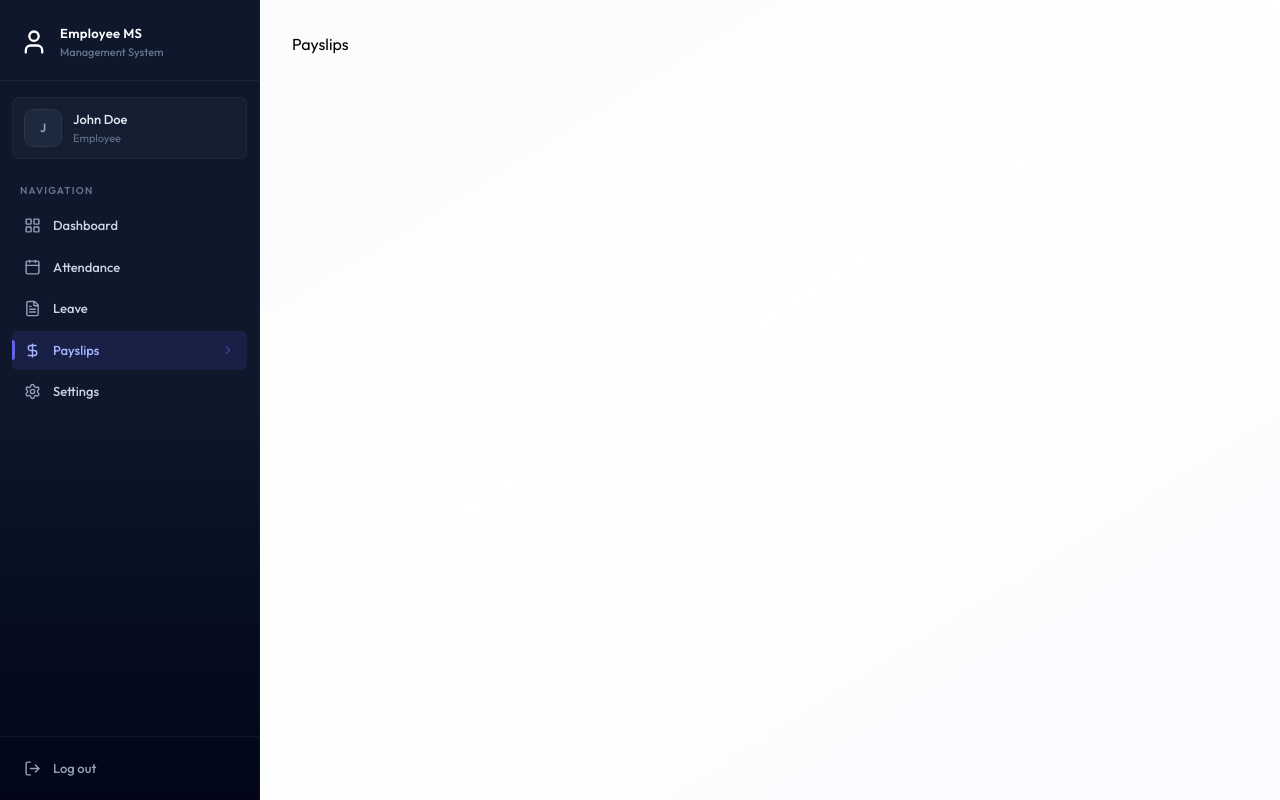
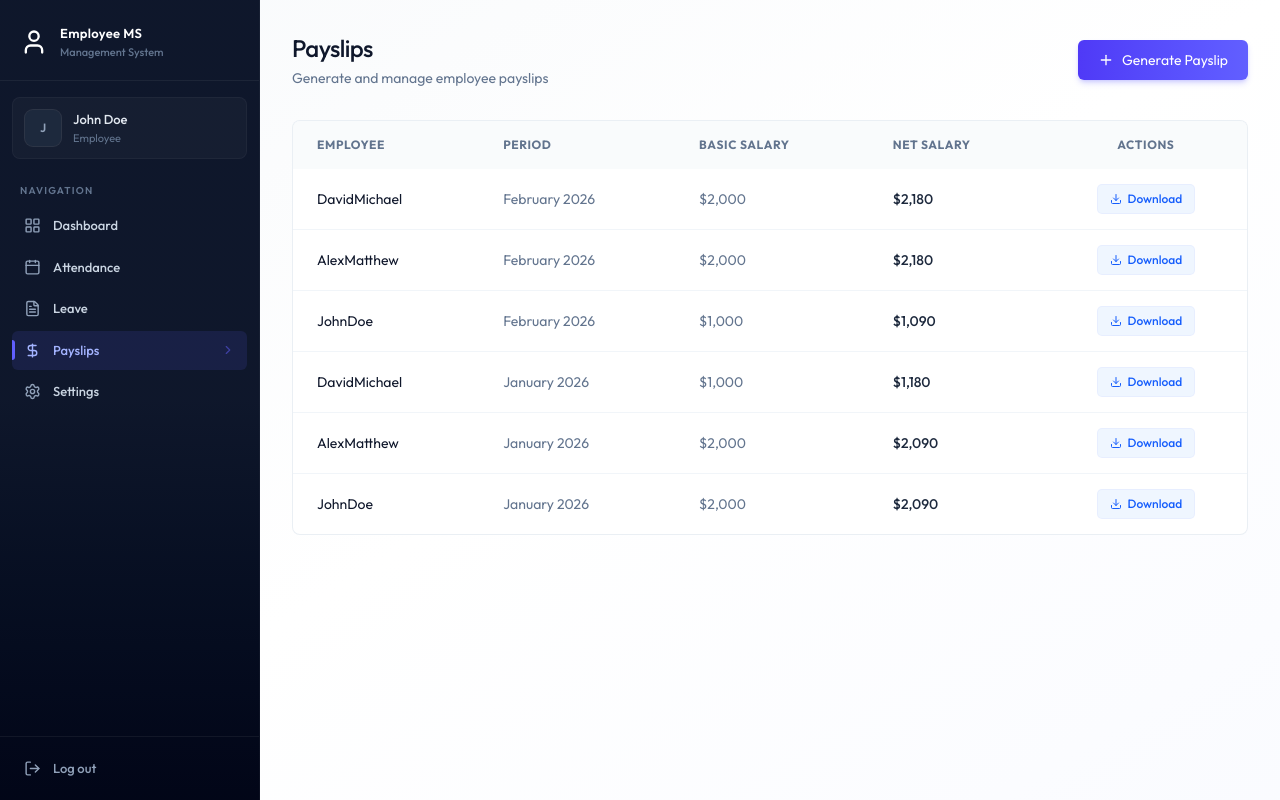
Before and after one commit to tacesept/fullstack-ems, a React (Vite) app in the folder client/: page /payslips in a window 1280 px wide. Built offline with nearby package versions, Linux system fonts and the light colour scheme.

Commit message:
Add GeneratePayslipForm and PayslipList components for payslip management functionality

```diff
--- /dev/null
+++ b/client/src/components/payslip/GeneratePayslipForm.tsx
@@ -0,0 +1,124 @@
+import { Loader2, Plus, X } from "lucide-react";
+import { useState } from "react";
+
+export default function GeneratePayslipForm({ employees, onSuccess }) {
+  const [isOpen, setIsOpen] = useState(false);
+  const [loading, setLoading] = useState(false);
+
+  if (!isOpen)
+    return (
+      <button
+        onClick={() => setIsOpen(true)}
+        className="btn-primary flex items-center gap-2">
+        <Plus className="size-4" /> Generate Payslip
+      </button>
+    );
+
+  const handleSubmit = async (e) => {
+    e.preventDefault();
+  };
+
+  return (
+    <div className="fixed inset-0 bg-black/40 backdrop-blur-sm flex items-center justify-center z-50 p-4">
+      <div className="card max-w-lg w-full p-6 animate-slide-up">
+        <div className="flex justify-between items-center mb-6">
+          <h3 className="text-lg font-bold text-slate-900">
+            Generate Monthly Payslip
+          </h3>
+          <button
+            onClick={() => setIsOpen(false)}
+            className="text-slate-400 hover:text-slate-600 p-1">
+            <X size={20} />
+          </button>
+        </div>
+        <form onSubmit={handleSubmit} className="space-y-4">
+          {/* select employee */}
+          <div>
+            <label className="block text-sm font-medium text-slate-700 mb-2">
+              Employee
+            </label>
+            <select name="employeeId" required>
+              {employees.map((e) => (
+                <option key={e.id} value={e.id}>
+                  {e.firstName} {e.lastName} ({e.position})
+                </option>
+              ))}
+            </select>
+          </div>
+
+          {/* select month & year */}
+          <div className="grid grid-cols-2 gap-4">
+            <div>
+              <label className="block text-sm font-medium text-slate-700 mb-2">
+                Month
+              </label>
+              <select name="employeeId" required>
+                {Array.from({ length: 12 }, (_, i) => i + 1).map((m) => (
+                  <option key={m} value={m}>
+                    {m}
+                  </option>
+                ))}
+              </select>
+            </div>
+            <div>
+              <label className="block text-sm font-medium text-slate-700 mb-2">
+                Year
+              </label>
+              <input
+                type="number"
+                name="year"
+                defaultValue={new Date().getFullYear()}
+              />
+            </div>
+          </div>
+
+          {/* Basic Salary */}
+          <div>
+            <label className="block text-sm font-medium text-slate-700 mb-2">
+              Basic Salary
+            </label>
+            <input
+              type="number"
+              name="basicSalary"
+              required
+              placeholder="5000"
+            />
+          </div>
+
+          {/* Allowances & Deductions */}
+          <div className="grid grid-cols-2 gap-4">
+            <div>
+              <label className="block text-sm font-medium text-slate-700 mb-2">
+                Allowances
+              </label>
+              <input type="number" name="allowances" defaultValue="0" />
+            </div>
+            <div>
+              <label className="block text-sm font-medium text-slate-700 mb-2">
+                Deductions
+              </label>
+              <input type="number" name="deductions" defaultValue="0" />
+            </div>
+          </div>
+
+          {/* buttons */}
+          <div className="flex justify-end gap-3 pt-2">
+            <button
+              onClick={() => setIsOpen(false)}
+              type="button"
+              className="btn-secondary">
+              Cancel
+            </button>
+            <button
+              disabled={loading}
+              type="submit"
+              className="btn-primary flex items-center">
+              {loading && <Loader2 className="size-4 mr-2 animate-spin" />}
+              Generate
+            </button>
+          </div>
+        </form>
+      </div>
+    </div>
+  );
+}
--- /dev/null
+++ b/client/src/components/payslip/PayslipList.tsx
@@ -0,0 +1,74 @@
+import { format } from "date-fns";
+import { Download } from "lucide-react";
+
+export default function PayslipList({ payslips, isAdmin }) {
+  return (
+    <div className="card overflow-hidden">
+      <div className="overflow-x-auto">
+        <table className="table-modern">
+          <thead>
+            <tr>
+              {isAdmin && <th>Employee</th>}
+              <th>Period</th>
+              <th>Basic Salary</th>
+              <th>Net Salary</th>
+              <th className="text-center">Actions</th>
+            </tr>
+          </thead>
+          <tbody>
+            {payslips.length === 0 ? (
+              <tr>
+                <td
+                  colSpan={isAdmin ? 5 : 4}
+                  className="text-center py-12 text-slate-400">
+                  No payslips found
+                </td>
+              </tr>
+            ) : (
+              payslips.map((payslip) => {
+                return (
+                  <tr key={payslip._id || payslip.id}>
+                    {isAdmin && (
+                      <td className="text-slate-900">
+                        {payslip.employee?.firstName}
+                        {payslip.employee?.lastName}
+                      </td>
+                    )}
+
+                    <td className="text-slate-500">
+                      {format(
+                        new Date(payslip.year, payslip.month - 1),
+                        "MMMM yyyy",
+                      )}
+                    </td>
+
+                    <td className="text-slate-500">
+                      ${payslip.basicSalary?.toLocaleString()}
+                    </td>
+
+                    <td className="font-medium text-slate-800">
+                      ${payslip.netSalary?.toLocaleString()}
+                    </td>
+
+                    <td className="text-center">
+                      <button
+                        onClick={() =>
+                          window.open(
+                            `/print/payslips/${payslip._id || payslip.id}`,
+                          )
+                        }
+                        className="inline-flex items-center px-3 py-1.5 text-xs font-medium rounded text-blue-600 bg-blue-50 hover:text-blue-100 transition-colors ring-1 ring-blue-600/10">
+                        <Download className="size-3 mr-1.5" />
+                        Download
+                      </button>
+                    </td>
+                  </tr>
+                );
+              })
+            )}
+          </tbody>
+        </table>
+      </div>
+    </div>
+  );
+}
--- a/client/src/pages/Payslips.tsx
+++ b/client/src/pages/Payslips.tsx
@@ -1,3 +1,50 @@
+import { useCallback, useEffect, useState } from "react";
+import { dummyEmployeeData, dummyPayslipData } from "../assets/assets";
+import Loading from "../components/Loading";
+import PayslipList from "../components/payslip/PayslipList";
+import GeneratePayslipForm from "../components/payslip/GeneratePayslipForm";
+
 export default function Payslips() {
-  return <div>Payslips</div>;
+  const [payslips, setPayslips] = useState([]);
+  const [employees, setEmployees] = useState([]);
+  const [loading, setLoading] = useState(true);
+  const isAdmin = true;
+
+  const fetchPayslips = useCallback(async () => {
+    setPayslips(dummyPayslipData);
+    setTimeout(() => {
+      setLoading(false);
+    }, 1000);
+  }, []);
+
+  useEffect(() => {
+    fetchPayslips();
+  }, [fetchPayslips]);
+
+  useEffect(() => {
+    if (isAdmin) setEmployees(dummyEmployeeData);
+  }, [isAdmin]);
+
+  if (loading) return <Loading />;
+  return (
+    <div className="animate-fade-in">
+      <div className="flex flex-col sm:flex-row justify-between items-start sm:items-center gap-4 mb-8">
+        <div>
+          <h1 className="page-title">Payslips</h1>
+          <p className="page-subtitle">
+            {isAdmin
+              ? "Generate and manage employee payslips"
+              : "Your payslip history"}
+          </p>
+        </div>
+        {isAdmin && (
+          <GeneratePayslipForm
+            employees={employees}
+            onSuccess={fetchPayslips}
+          />
+        )}
+      </div>
+      <PayslipList payslips={payslips} isAdmin={isAdmin} />
+    </div>
+  );
 }
```
